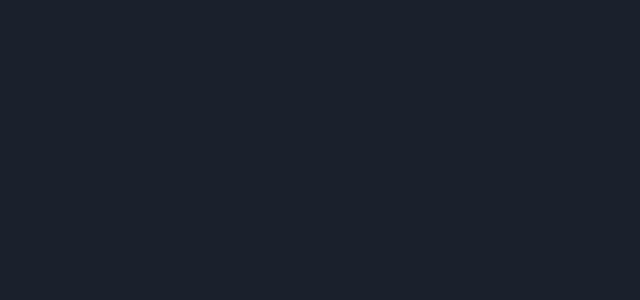
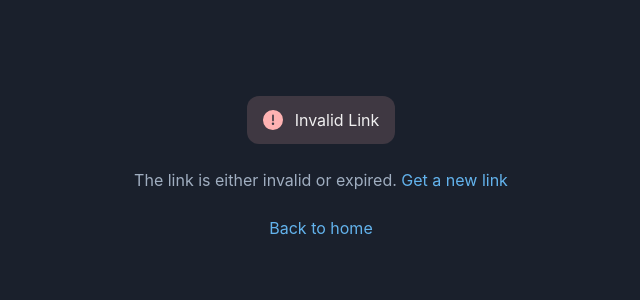
Before and after one commit to 13paras/mern-jwt-auth, a React (Vite) app in the folder frontend/: page /email/verify/1 in a window 1280 px wide. Before the commit this address had no page. Shown: the top 300 px of the page, without its empty margins (319-959 px from the left). Built offline with nearby package versions, Linux system fonts and the light colour scheme; no server answers.

Commit message:
`feat: added email verification feature with API and UI implementation`

```diff
--- a/frontend/src/App.jsx
+++ b/frontend/src/App.jsx
@@ -1,6 +1,7 @@
 import { Route, Routes } from "react-router-dom";
 import Login from "./pages/Login";
 import Register from "./pages/Register";
+import VerifyEmail from "./pages/VerifyEmail";
 
 function Home() {
   return <div className="h-screen">Hey Bro</div>;
@@ -12,6 +13,7 @@ const App = () => {
       <Route path="/" element={<Home />} />
       <Route path="/login" element={<Login />} />
       <Route path="/register" element={<Register />} />
+      <Route path="/email/verify/:code" element={<VerifyEmail />} />
     </Routes>
   );
 };
--- a/frontend/src/lib/api.js
+++ b/frontend/src/lib/api.js
@@ -1,8 +1,14 @@
 import API from "../config/apiClient";
 
 export const login = async (data) => {
-  API.post("/auth/login", data);
+  return API.post("/auth/login", data);
 };
 export const register = async (data) => {
-  API.post("/auth/register", data);
+  return API.post("/auth/register", data);
 };
+
+export const verifyEmail = async (verificationCode) =>
+  API.get(`/auth/email/verify/${verificationCode}`);
+
+export const sendPasswordResetEmail = async (email) =>
+  API.post("/auth/password/forgot", { email });
--- a/frontend/src/pages/Register.jsx
+++ b/frontend/src/pages/Register.jsx
@@ -1,6 +1,7 @@
 import { useState } from "react";
+
 import { Link, useNavigate } from "react-router-dom";
-import { login, register } from "../lib/api";
+
 import { useMutation } from "@tanstack/react-query";
 import {
   Box,
@@ -15,6 +16,8 @@ import {
   Stack,
   Text,
 } from "@chakra-ui/react";
+
+import { register } from "../lib/api";
 
 const Register = () => {
   const navigate = useNavigate();
--- a/frontend/src/pages/VerifyEmail.jsx
+++ b/frontend/src/pages/VerifyEmail.jsx
@@ -0,0 +1,55 @@
+import { Link, useParams } from "react-router-dom";
+
+import { useQuery } from "@tanstack/react-query";
+import {
+  Alert,
+  AlertIcon,
+  Link as ChakraLink,
+  Container,
+  Flex,
+  Spinner,
+  Text,
+  VStack,
+} from "@chakra-ui/react";
+
+import { verifyEmail } from "../lib/api";
+
+const VerifyEmail = () => {
+  const { code } = useParams();
+  const { isPending, isSuccess, isError } = useQuery({
+    queryKey: ["emailVerification", code],
+    queryFn: () => verifyEmail(code),
+  });
+  return (
+    <Flex minH="100vh" justify="center" mt={12}>
+      <Container mx="auto" maxW="md" py={12} px={6} textAlign="center">
+        {isPending ? (
+          <Spinner />
+        ) : (
+          <VStack align="center" spacing={6}>
+            <Alert
+              status={isSuccess ? "success" : "error"}
+              w="fit-content"
+              borderRadius={12}
+            >
+              <AlertIcon />
+              {isSuccess ? "Email Verified!" : "Invalid Link"}
+            </Alert>
+            {isError && (
+              <Text color="gray.400">
+                The link is either invalid or expired.{" "}
+                <ChakraLink as={Link} to="/password/forgot" replace>
+                  Get a new link
+                </ChakraLink>
+              </Text>
+            )}
+            <ChakraLink as={Link} to="/" replace>
+              Back to home
+            </ChakraLink>
+          </VStack>
+        )}
+      </Container>
+    </Flex>
+  );
+};
+export default VerifyEmail;
```
